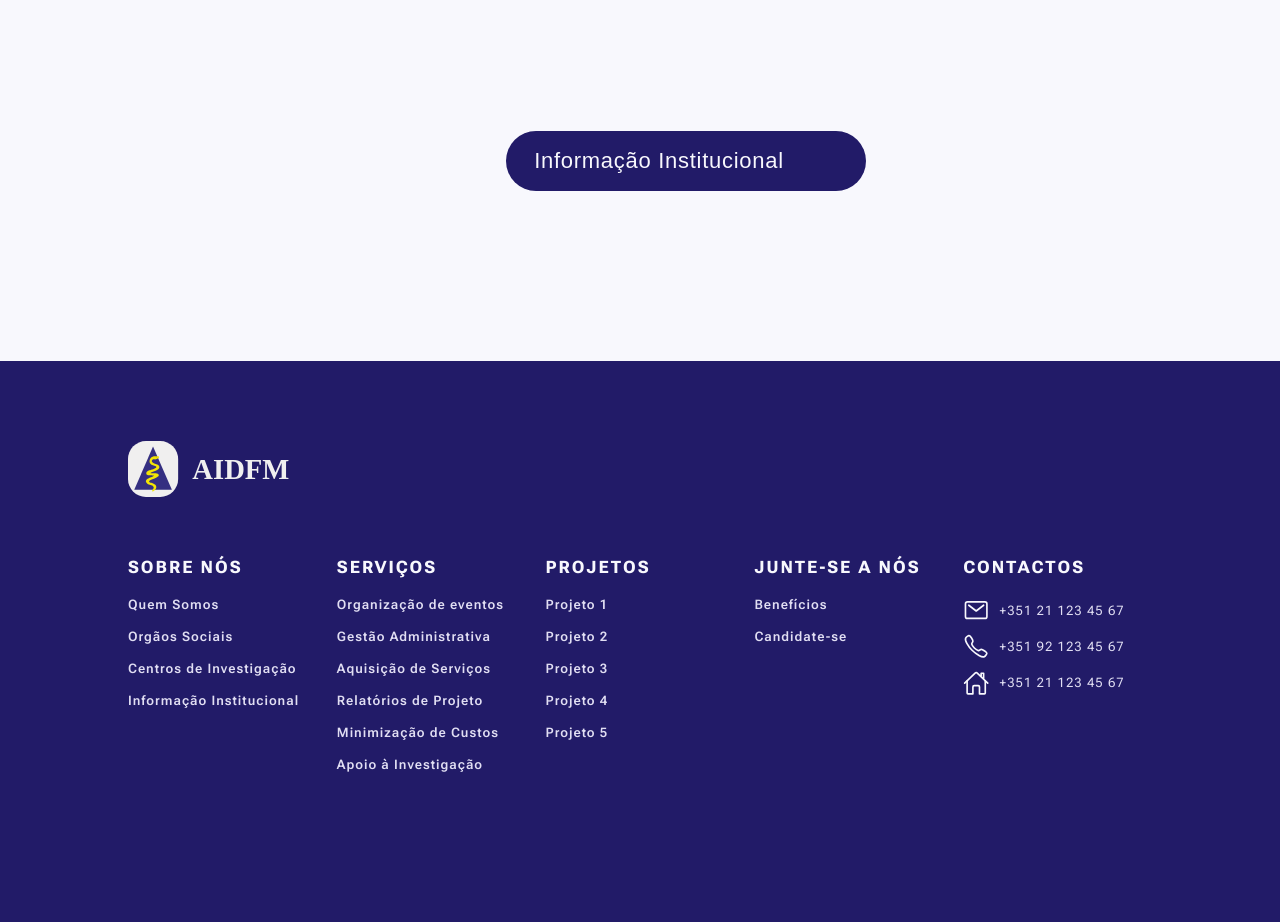
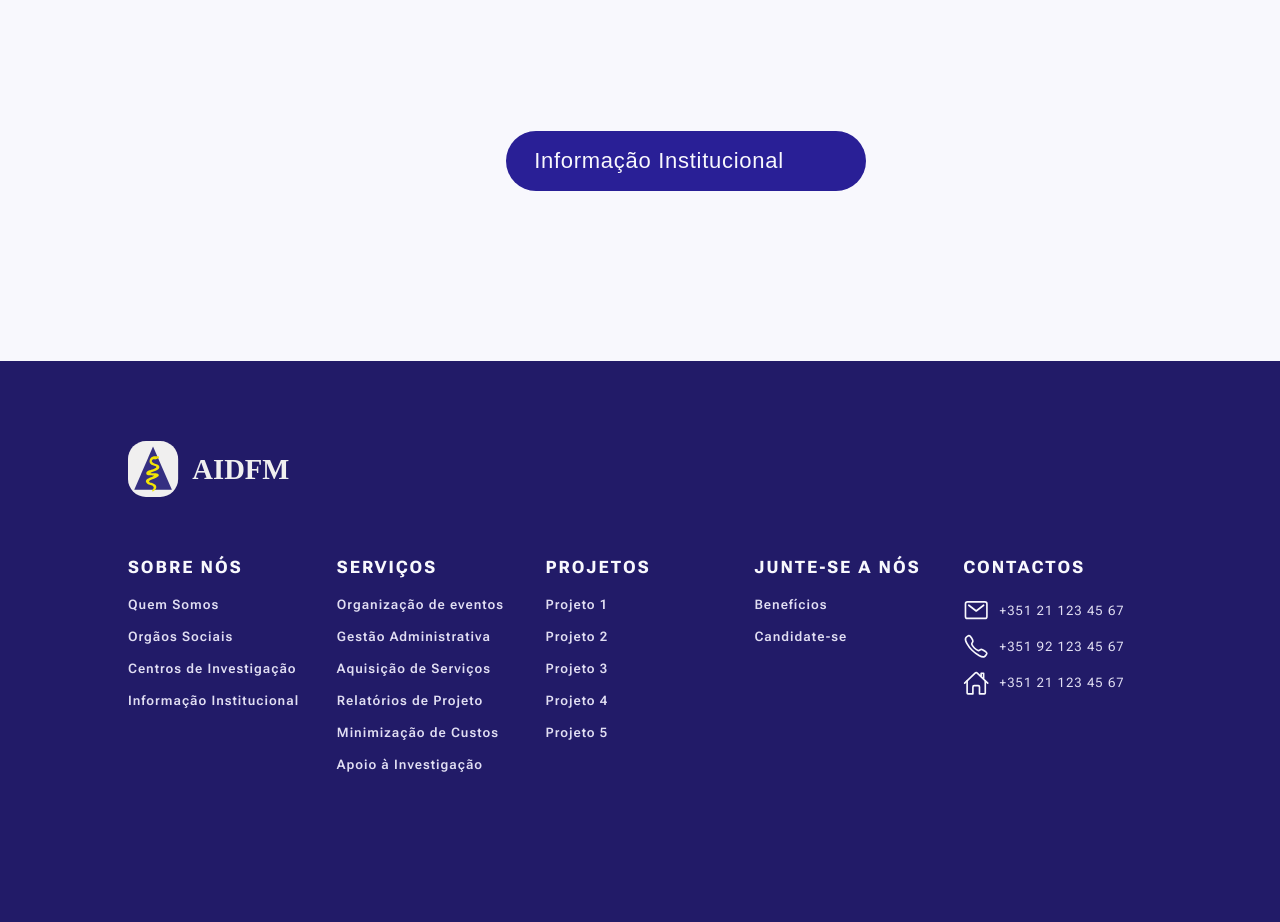
Before and after one commit to Gil124/aidfm-site, a React (Vite) app: page /about in a window 1280 px wide. Shown: the part 8200-9122 px from the top of the page. Built offline with nearby package versions, Linux system fonts and the light colour scheme; some icons are missing.

Commit message:
small change

```diff
--- a/src/components/InstInfo/InstInfo.module.css
+++ b/src/components/InstInfo/InstInfo.module.css
@@ -10,7 +10,7 @@
   width: 360px;
   height: 60px;
   border-radius: 50px;
-  background-color: #221b68;
+  background-color: #291f96;
   color: #f8f8fd;
   display: flex;
   gap: 2rem;
@@ -25,7 +25,7 @@
 }
 
 .button:hover {
-  background-color: #2b1fa9;
+  background-color: #2e20cc;
   scale: 105%;
   transition: all 0.3s ease-out;
 }
```
